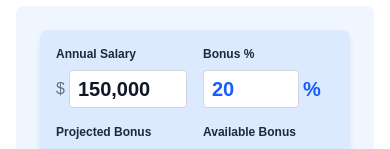
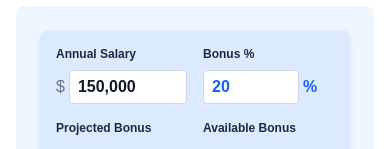
Before and after one commit to TyMurrayELM/KPI-Dashboard, a Next.js app: page / in a window 390 px wide. Shown: the part 473-622 px from the top of the page. Built offline with nearby package versions, Linux system fonts and the light colour scheme.

Commit message:
Fixed salary and bonus % mobile header sizes

```diff
--- a/src/components/KPIDashboard.jsx
+++ b/src/components/KPIDashboard.jsx
@@ -1644,7 +1644,7 @@ const KPIDashboard = () => {
                     type="text"
                     value={formatSalaryForDisplay(positions[activeTab].salary)}
                     onChange={(e) => handleSalaryChange(activeTab, e.target.value)}
-                    className="w-full border border-gray-300 rounded px-2 py-1 text-xl font-bold text-gray-900 bg-white"
+                    className="w-full border border-gray-300 rounded px-2 py-1 text-base md:text-xl font-bold text-gray-900 bg-white"
                   />
                 </div>
               </div>
@@ -1655,12 +1655,12 @@ const KPIDashboard = () => {
                     type="number"
                     value={positions[activeTab].bonusPercentage}
                     onChange={(e) => handleBonusPercentageChange(activeTab, e.target.value)}
-                    className="w-24 border border-gray-300 rounded px-2 py-1 text-xl font-bold text-blue-600 bg-white"
+                    className="w-24 border border-gray-300 rounded px-2 py-1 text-base md:text-xl font-bold text-blue-600 bg-white"
                     min="0"
                     max="100"
                     step="0.5"
                   />
-                  <span className="text-blue-600 text-xl font-bold ml-1">%</span>
+                  <span className="text-blue-600 text-base md:text-xl font-bold ml-1">%</span>
                 </div>
               </div>
               <div>
```
